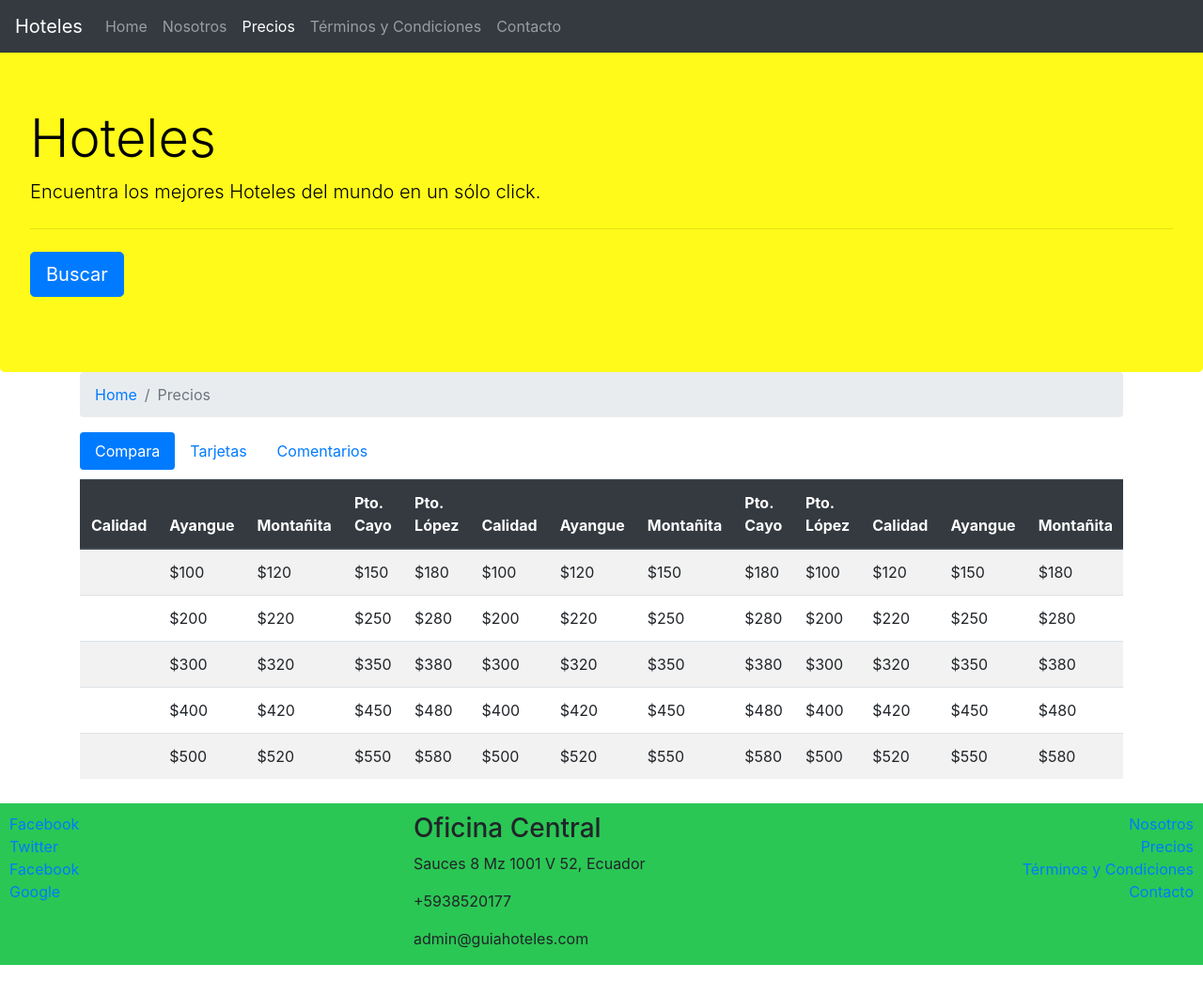
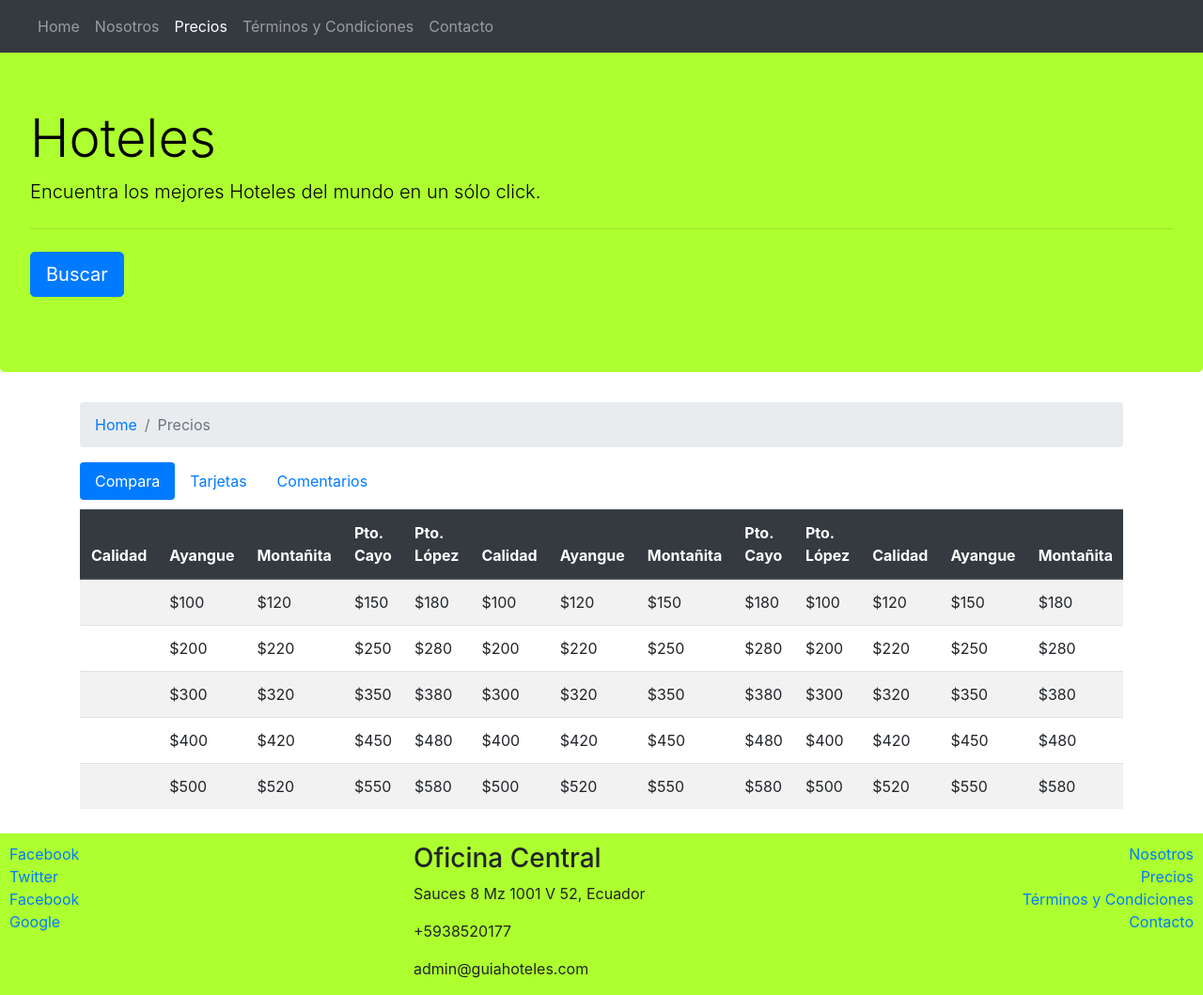
Before and after one commit to jonathan76543/tiendas-buena-paga, a website: page precios.html in a window 1280 px wide. Shown: the whole page at 94% size. Before the commit the page ends 1027 px from the top, so only its background shows below. Drawn offline with nearby package versions, Linux system fonts and the light colour scheme; a web font is replaced by a local one.

Commit message:
version 1,5

```diff
--- a/precios.html
+++ b/precios.html
@@ -9,7 +9,7 @@
   <!-- Bootstrap CSS -->
   <!-- build:css css/index.css -->
   <link rel="stylesheet" href="node_modules/bootstrap/dist/css/bootstrap.min.css">
-  <link rel="stylesheet" href="css/styles.css">
+  <link rel="stylesheet" href="css/main.css"><!-- se puede integrar el styles.css -->
   <link rel="stylesheet" href="node_modules/open-iconic/font/css/open-iconic-bootstrap.min.css">
   <!-- endbuild -->
   <title>Hoteles</title>
@@ -19,7 +19,7 @@
 <body>
 
   <nav class="navbar navbar-expand-md navbar-dark bg-dark fixed-top">
-    <a class="navbar-brand" href="#">Hoteles</a>
+    <a class="navbar-brand" href="#"></a>
     <button class="navbar-toggler" type="button" data-toggle="collapse" data-target="#navbarSupportedContent"
       aria-controls="navbarToggleExternalContent" aria-expanded="false" aria-label="Toggle navigation">
       <span class="navbar-toggler-icon"></span>
```
Also changed, not shown: about.html (+2 -2 lines), contacto.html (+2 -2 lines), index.html (+3 -3 lines).
